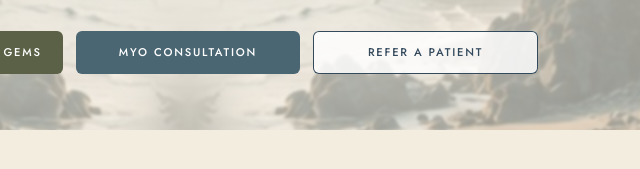
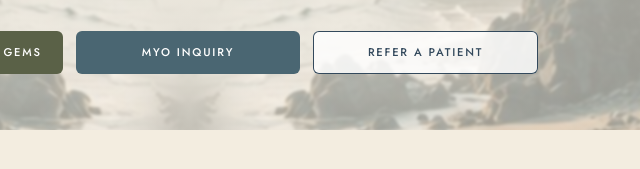
Before and after one commit to lindsaytuel-create/saltwatersmilesuite, a plain HTML site: page index.html in a window 1280 px wide. Shown: the part 631-800 px from the top of the page, 452-1092 px from the left. Drawn offline with nearby package versions, Linux system fonts and the light colour scheme.

Commit message:
Rename the homepage Myo Consultation button to Myo Inquiry
Co-Authored-By: Claude Opus 5.5 <noreply@anthropic.com>

```diff
--- a/index.html
+++ b/index.html
@@ -142,7 +142,7 @@
 
         <div class="hero-actions">
           <a href="services.html" class="hero-btn hero-btn--olive">Book Whitening &amp; Gems</a>
-          <a href="therapy-consult.html" class="hero-btn hero-btn--blue">Myo Consultation</a>
+          <a href="therapy-consult.html" class="hero-btn hero-btn--blue">Myo Inquiry</a>
           <a href="therapy-referrals.html#form" class="hero-btn hero-btn--refer">Refer a Patient</a>
         </div>
       </div>
```
